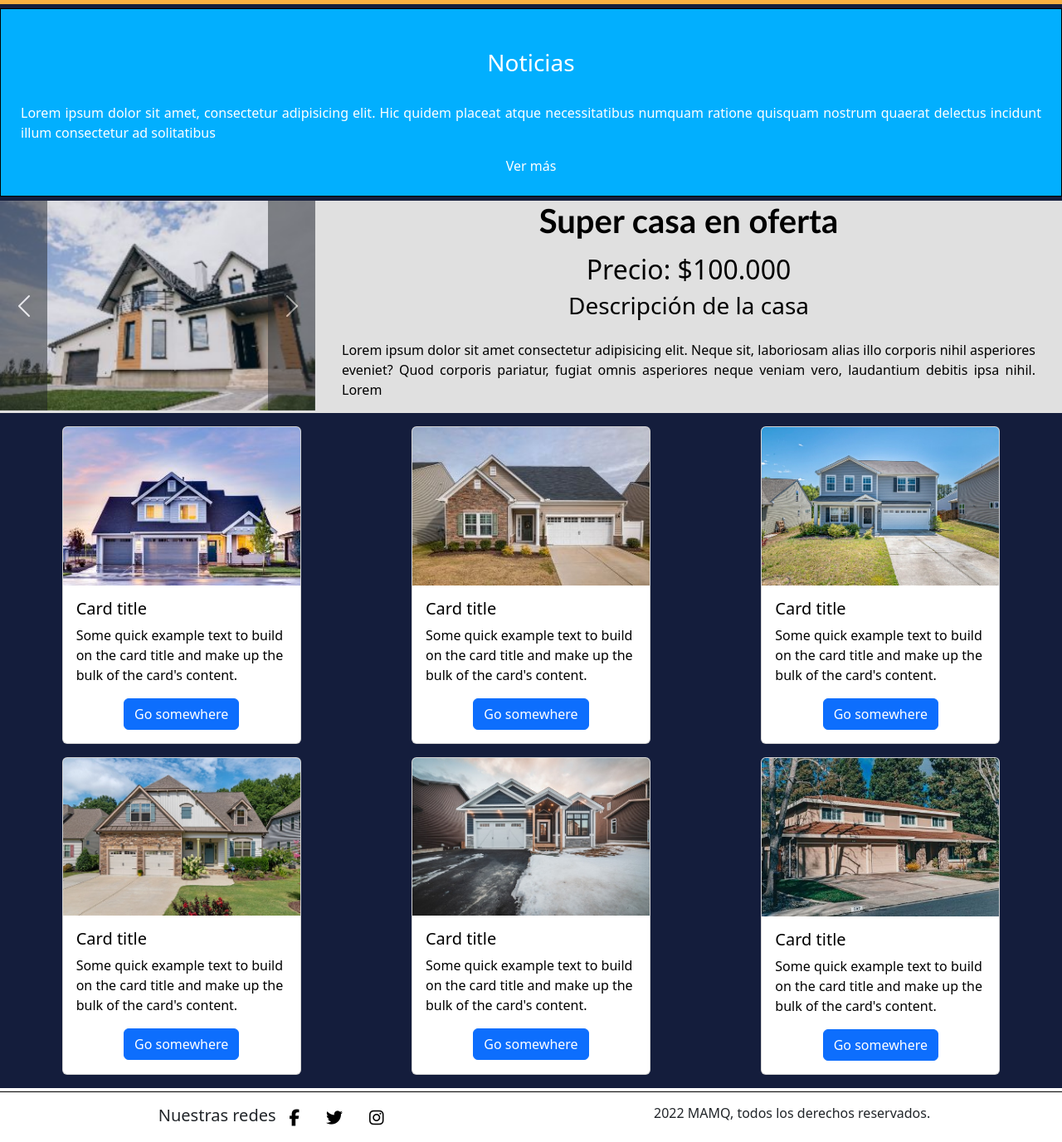
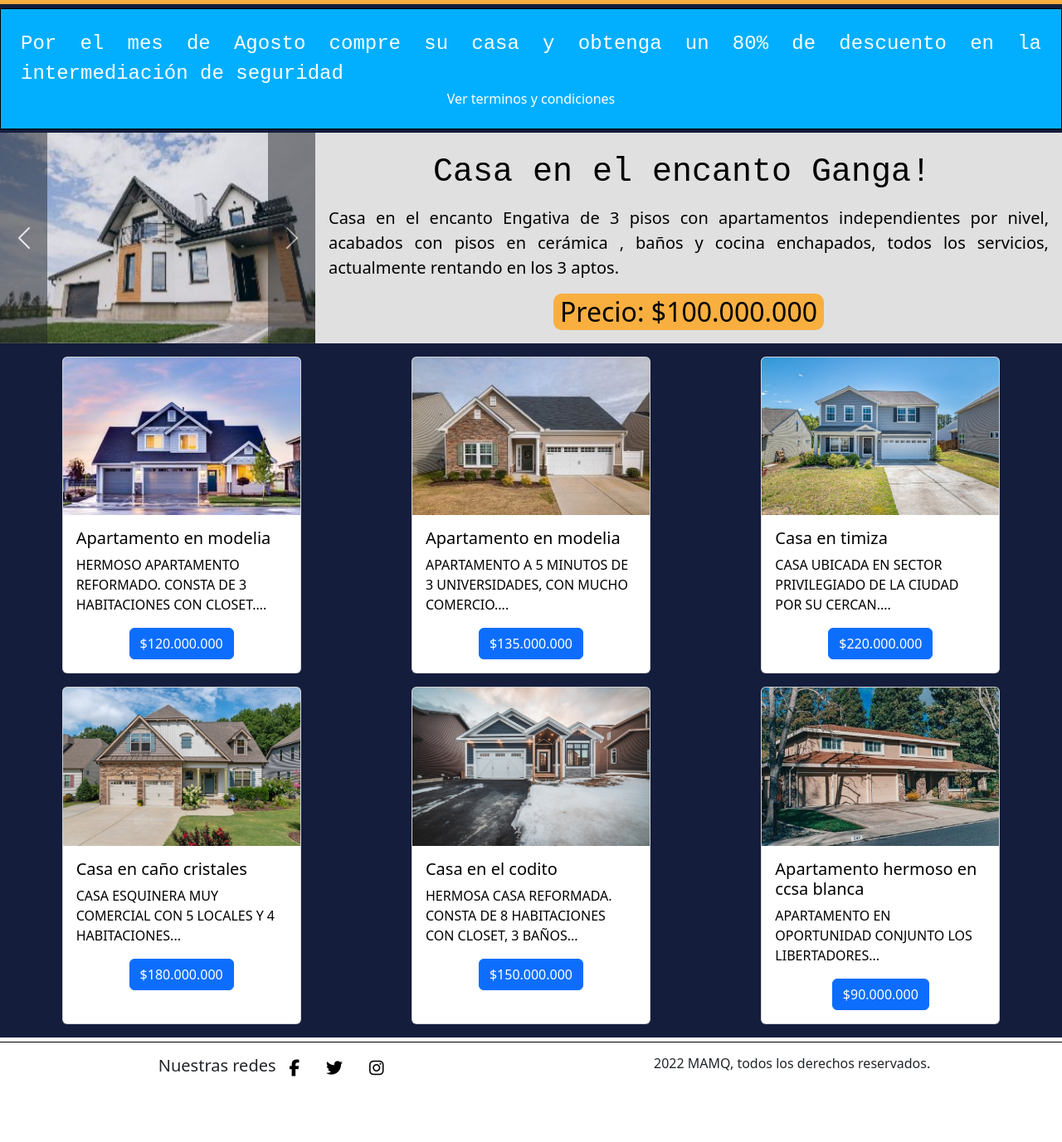
Before and after one commit to MAMQ01/Desarrollo-Web-Coder, a website: page pages/Product_1.html in a window 1280 px wide. Shown: the part 166-1543 px from the top of the page at 83% size. After the commit the page ends 1483 px from the top, so only its background shows below. Drawn offline with nearby package versions, Linux system fonts and the light colour scheme.

Commit message:
Agregando meta keys

```diff
--- a/pages/Product_1.html
+++ b/pages/Product_1.html
@@ -3,14 +3,14 @@
 
 <head>
     <meta charset="UTF-8">
-    <title>Super casa en oferta</title>
+    <meta http-equiv="X-UA-Compatible" content="IE=edge">
+    <meta name="viewport" content="width=device-width, initial-scale=1.0">
+    <title>Casa en el Encanto</title>
     <link href="https://unpkg.com/aos@2.3.1/dist/aos.css" rel="stylesheet">
     <script src="https://kit.fontawesome.com/597f0ffbfc.js" crossorigin="anonymous"></script>
     <!-- CSS only -->
     <link href="https://cdn.jsdelivr.net/npm/bootstrap@5.2.0-beta1/dist/css/bootstrap.min.css" rel="stylesheet"
         integrity="sha384-0evHe/X+R7YkIZDRvuzKMRqM+OrBnVFBL6DOitfPri4tjfHxaWutUpFmBp4vmVor" crossorigin="anonymous">
-    <meta name="viewport"
-        content="width=device=width, user-scalable=no, initial-scale=1.0, maximum scale=1.0, minimum-scale=1.0">
     <link rel="stylesheet" href="../css/style.css">
 </head>
 
@@ -57,13 +57,8 @@
             </div>
             <div class="sectionProducto">
                 <section>
-                    <h3>Noticias</h3>
-                    <p>Lorem ipsum dolor sit amet, consectetur adipisicing elit. Hic quidem placeat atque
-                        necessitatibus
-                        numquam ratione quisquam nostrum quaerat delectus incidunt illum consectetur ad
-                        solitatibus
-                    </p>
-                    <a href="#">Ver más</a>
+                    <p class="titulo">Por el mes de Agosto compre su casa y obtenga un 80% de descuento en la intermediación de seguridad</p>
+                    <a href="#">Ver terminos y condiciones</a>
                 </section>
             </div>
             <div class="targetaPrecioContainer container-fluid d-flex justify-content-center p-0">
@@ -81,13 +76,13 @@
                                 <img src="../assets/img/casa (3).jpg" class="d-block w-100" alt="">
                             </div>
                         </div>
-                        <button class="carousel-control-prev bg-dark" type="button" data-bs-target="#carouselExampleControls"
-                            data-bs-slide="prev">
+                        <button class="carousel-control-prev bg-dark" type="button"
+                            data-bs-target="#carouselExampleControls" data-bs-slide="prev">
                             <span class="carousel-control-prev-icon" aria-hidden="true"></span>
                             <span class="visually-hidden">Previous</span>
                         </button>
-                        <button class="carousel-control-next bg-dark" type="button" data-bs-target="#carouselExampleControls"
-                            data-bs-slide="next">
+                        <button class="carousel-control-next bg-dark" type="button"
+                            data-bs-target="#carouselExampleControls" data-bs-slide="next">
                             <span class="carousel-control-next-icon" aria-hidden="true"></span>
                             <span class="visually-hidden">Next</span>
                         </button>
@@ -95,13 +90,10 @@
                 </div>
                 <div class="targetaPrecio">
                     <div class="textoPrecio">
-                        <h1 class="tituloPrincipal">Super casa en oferta</h1>
-                        <h2>Precio: $100.000</h2>
-                        <h3>Descripción de la casa</h3>
-                        <p class="textoParrafo">Lorem ipsum dolor sit amet consectetur adipisicing elit. Neque sit,
-                            laboriosam alias illo corporis nihil asperiores eveniet? Quod corporis pariatur, fugiat
-                            omnis asperiores neque veniam vero, laudantium debitis ipsa nihil. Lorem
+                        <h1 class="tituloPrincipal">Casa en el encanto Ganga!</h1>
+                        <p class="textoParrafo">Casa en el encanto Engativa de 3 pisos con apartamentos independientes por nivel, acabados con pisos en cerámica , baños y cocina enchapados, todos los servicios, actualmente rentando en los 3 aptos.
                         </p>
+                        <h2>Precio: $100.000.000</h2>
                     </div>
                 </div>
             </div>
@@ -110,55 +102,49 @@
                 <div class="card" style="width: 18rem;">
                     <img src="../assets/img/casa (4).jpg" class="card-img-top" alt="">
                     <div class="card-body">
-                        <h5 class="card-title">Card title</h5>
-                        <p class="card-text">Some quick example text to build on the card title and make up the bulk of
-                            the card's content.</p>
-                        <a href="#" class="btn btn-primary">Go somewhere</a>
+                        <h5 class="card-title">Apartamento en modelia</h5>
+                        <p class="card-text">HERMOSO APARTAMENTO REFORMADO. CONSTA DE 3 HABITACIONES CON CLOSET....</p>
+                        <a href="#" class="btn btn-primary">$120.000.000</a>
                     </div>
                 </div>
                 <div class="card" style="width: 18rem;">
                     <img src="../assets/img/casa (5).jpg" class="card-img-top" alt="">
                     <div class="card-body">
-                        <h5 class="card-title">Card title</h5>
-                        <p class="card-text">Some quick example text to build on the card title and make up the bulk of
-                            the card's content.</p>
-                        <a href="#" class="btn btn-primary">Go somewhere</a>
+                        <h5 class="card-title">Apartamento en modelia</h5>
+                        <p class="card-text">APARTAMENTO A 5 MINUTOS DE 3 UNIVERSIDADES, CON MUCHO COMERCIO....</p>
+                        <a href="#" class="btn btn-primary">$135.000.000</a>
                     </div>
                 </div>
                 <div class="card" style="width: 18rem;">
                     <img src="../assets/img/casa (6).jpg" class="card-img-top" alt="">
                     <div class="card-body">
-                        <h5 class="card-title">Card title</h5>
-                        <p class="card-text">Some quick example text to build on the card title and make up the bulk of
-                            the card's content.</p>
-                        <a href="#" class="btn btn-primary">Go somewhere</a>
+                        <h5 class="card-title">Casa en timiza</h5>
+                        <p class="card-text">CASA UBICADA EN SECTOR PRIVILEGIADO DE LA CIUDAD POR SU CERCAN....</p>
+                        <a href="#" class="btn btn-primary">$220.000.000</a>
                     </div>
                 </div>
                 <div class="card" style="width: 18rem;">
                     <img src="../assets/img/casa (7).jpg" class="card-img-top" alt="">
                     <div class="card-body">
-                        <h5 class="card-title">Card title</h5>
-                        <p class="card-text">Some quick example text to build on the card title and make up the bulk of
-                            the card's content.</p>
-                        <a href="#" class="btn btn-primary">Go somewhere</a>
+                        <h5 class="card-title">Casa en caño cristales</h5>
+                        <p class="card-text">CASA ESQUINERA MUY COMERCIAL CON 5 LOCALES Y 4 HABITACIONES...</p>
+                        <a href="#" class="btn btn-primary">$180.000.000</a>
                     </div>
                 </div>
                 <div class="card" style="width: 18rem;">
                     <img src="../assets/img/casa (8).jpg" class="card-img-top" alt="">
                     <div class="card-body">
-                        <h5 class="card-title">Card title</h5>
-                        <p class="card-text">Some quick example text to build on the card title and make up the bulk of
-                            the card's content.</p>
-                        <a href="#" class="btn btn-primary">Go somewhere</a>
+                        <h5 class="card-title">Casa en el codito</h5>
+                        <p class="card-text">HERMOSA CASA REFORMADA. CONSTA DE 8 HABITACIONES CON CLOSET, 3 BAÑOS...</p>
+                        <a href="#" class="btn btn-primary">$150.000.000</a>
                     </div>
                 </div>
                 <div class="card" style="width: 18rem;">
                     <img src="../assets/img/casa (9).jpg" class="card-img-top" alt="">
                     <div class="card-body">
-                        <h5 class="card-title">Card title</h5>
-                        <p class="card-text">Some quick example text to build on the card title and make up the bulk of
-                            the card's content.</p>
-                        <a href="#" class="btn btn-primary">Go somewhere</a>
+                        <h5 class="card-title">Apartamento hermoso en ccsa blanca</h5>
+                        <p class="card-text">APARTAMENTO EN OPORTUNIDAD CONJUNTO LOS LIBERTADORES...</p>
+                        <a href="#" class="btn btn-primary">$90.000.000</a>
                     </div>
                 </div>
             </div>
--- a/scss/_mainContacto.scss
+++ b/scss/_mainContacto.scss
@@ -15,6 +15,9 @@
             max-width: 37.5rem;
             .tituloPrincipal{
                 text-align: center;
+            }
+            p{
+                padding-top: 1rem;
             }
         }
         .carruselesContacto{
--- a/scss/_mainProducto.scss
+++ b/scss/_mainProducto.scss
@@ -32,14 +32,10 @@
         align-items: center;
         border: solid #000 1px;
 
-        h3 {
-            padding: 1.5rem;
-            text-align: center;
-            color: $colorBlanco;
-        }
-
         p {
             text-align: justify;
+            padding: 0;
+            margin: 0;
         }
 
         a {
@@ -52,7 +48,10 @@
         margin-top: 0.3rem;
         background-color: #E0E0E0;
         .targetaPrecio {
+            display: flex;
+            align-items: center;
             padding: 0 1rem;
+            font-weight: 300;
             .textoPrecio {
                 display: flex;
                 flex-direction: column;
@@ -60,18 +59,23 @@
                 text-align: justify;
                 align-items: center;
                 h1{
+                    font-family:'Courier New', Courier, monospace;
                     color: $colorNegro !important;
-                    padding: 0;
+                    padding: 1rem 1rem 0 0;
                     margin: 0;
-                    font-weight: 700;
+                    font-weight: 500;
                     font-size: 40px;
                 }
                 h2{
-                    padding: 1rem 0 0 0 ;
+                    background-color: $colorNaranjaGD;
+                    border-radius: 10px;
+                    padding: 0.2rem 0.5rem;
                 }
                 p{
-                    padding: 1rem 1rem;
+                    padding: 1rem 0rem;
                     margin: 0;
+                    color: $colorNegro;
+                    font-size: 20px;
                 }
             }
         }
--- a/scss/_main_index.scss
+++ b/scss/_main_index.scss
@@ -5,6 +5,11 @@
     justify-content: center;
     margin-top: 0.3rem;
     .main__index{
+        h1{
+            display: none;
+            font-size: 25px;
+            text-align: center;
+        }
         .filtros{
             background-color: $colorNaranjaGD;
             align-items: center;
--- a/scss/main.scss
+++ b/scss/main.scss
@@ -266,6 +266,10 @@ $textoFiltros:(
     .carruselPrecio {
         max-width: none !important;
     }
+
+    .mainProducto .targetaPrecioContainer .targetaPrecio .textoPrecio h1 {
+        text-align: center;
+    }
 }
 
 // carruselcontainer
```
Also changed, not shown: index.html (+7 -4 lines), pages/Perfil.html (+13 -10 lines), pages/Registro.html (+5 -4 lines), pages/contacto.html (+11 -14 lines), css/style.css.
